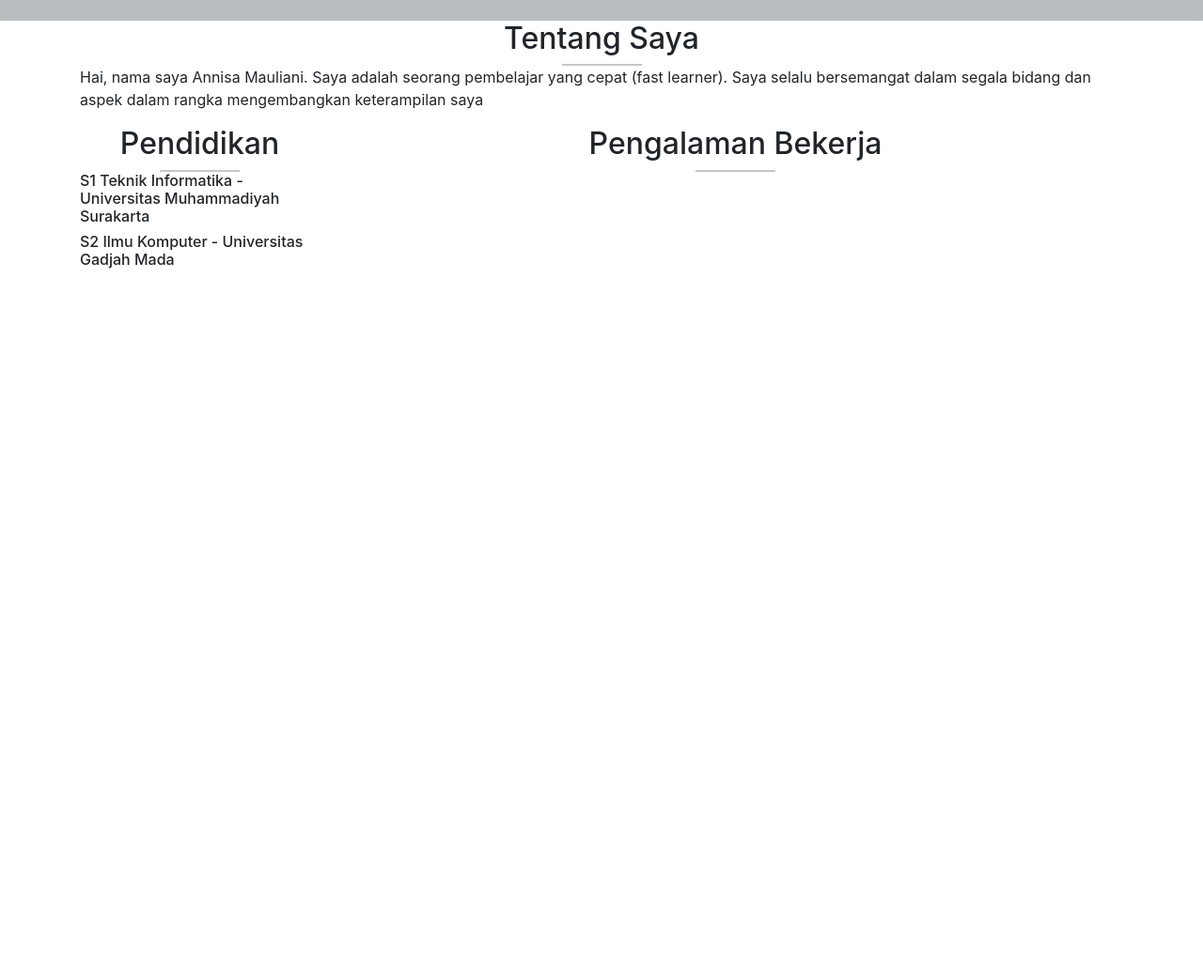
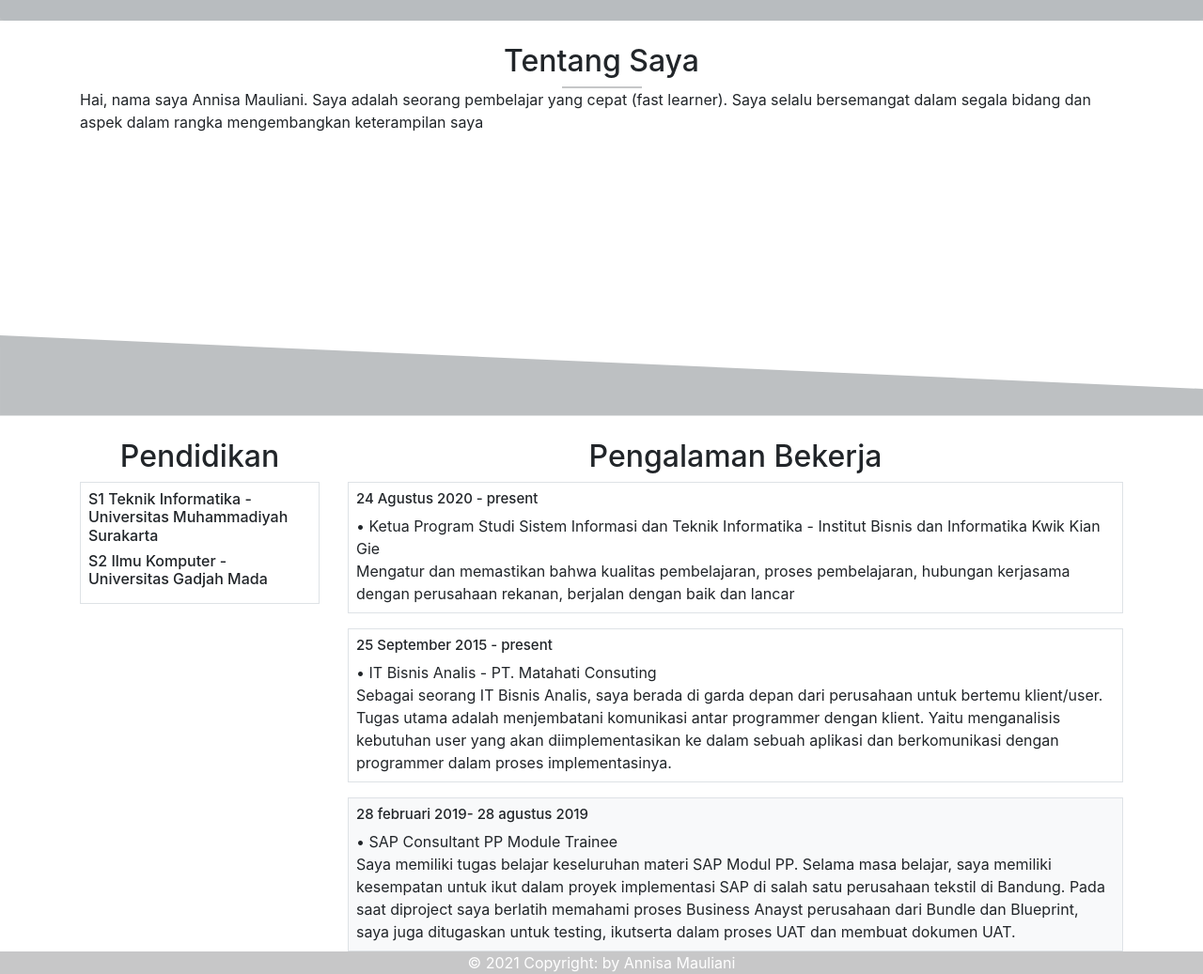
Before and after one commit to AnnisaMauliani/annisamauliani.github.io, a plain HTML site: page INDEX.html in a window 1280 px wide. Shown: the part 620-1657 px from the top of the page at 94% size. Before the commit the page ends 915 px from the top, so only its background shows below. Drawn offline with nearby package versions, Linux system fonts and the light colour scheme; files that its build step writes are made by us from their sources.

Commit message:
revisi 2

```diff
--- a/INDEX.html
+++ b/INDEX.html
@@ -13,21 +13,21 @@
 
     <title>Annisa Mauliani Portofolio</title>
   </head>
-  <body>
+  <body id="home">
     <!-- Navbar -->
         <nav class="navbar justify-content-end navbar-expand-lg navbar-light bg-light">
          <ul class="nav justify-content-end">
           <li class="nav-item">
-            <a class="nav-link active" aria-current="page" href="#">Home</a>
+            <a class="nav-link active" aria-current="page" href="#home">Home</a>
           </li>
           <li class="nav-item">
-            <a class="nav-link" href="#">About Me</a>
+            <a class="nav-link" href="#about">Tentang Saya</a>
           </li>
           <li class="nav-item">
-            <a class="nav-link" href="#">Education</a>
+            <a class="nav-link" href="#edu">Pendidikan</a>
           </li>
           <li class="nav-item">
-            <a class="nav-link" href="#">Work Experience</a>
+            <a class="nav-link" href="#edu">Pengalaman Bekerja</a>
           </li>
         </ul>
         </nav>
@@ -49,10 +49,11 @@
            <div class="container">
                <div class="row">
                    <div class="col-sm-12">
-                       <h2 class="text-center">Tentang Saya</h2>
+                       <br><h2 class="text-center">Tentang Saya</h2>
                         <hr style="width:85px; margin: auto;" />
                    </div>
                </div>
+
 
                <div class="row">
                    <div class="col-12">
@@ -60,28 +61,61 @@
                    </div>
                </div>
            </div>
+           <svg xmlns="http://www.w3.org/2000/svg" viewBox="0 0 1440 320"><path fill="#273036" fill-opacity="0.3" d="M0,224L1440,288L1440,320L0,320Z"></path></svg>
        </section>
     <!-- akhir about   -->
 
     <!-- Education -->
-    <section class="about" id="about">
+    <section class="about" id="edu">
            <div class="container">
                <div class="row">
                    <div class="col-sm-3">
-                       <h2 class="text-center">Pendidikan</h2>
-                        <hr style="width:85px; margin: auto;"/>
-                       <h6>S1 Teknik Informatika - Universitas Muhammadiyah Surakarta</h6>
-                       <h6>S2 Ilmu Komputer - Universitas Gadjah Mada</h6>
+                       <br><h2 class="text-center fs-2">Pendidikan</h2>
+                       <div class="p-2 border"><h6>S1 Teknik Informatika - Universitas Muhammadiyah Surakarta</h6>
+                       <h6>S2 Ilmu Komputer - Universitas Gadjah Mada</h6></div>
+
+
                    </div>
 
                    <div class="col-sm-9">
-                       <h2 class="text-center">Pengalaman Bekerja</h2>
-                        <hr style="width:85px; margin: auto;"/>
+                       <br><h2 class="text-center">Pengalaman Bekerja</h2>
+
+                       <div class="d-grid gap-3">
+                      <div class="p-2 border" text-center>
+                          <h5 style="font-size:15px;">24 Agustus 2020 - present</h5>
+                          • Ketua Program Studi Sistem Informasi dan Teknik Informatika - Institut Bisnis dan Informatika Kwik Kian Gie
+                          <br>  Mengatur dan memastikan bahwa kualitas pembelajaran, proses pembelajaran, hubungan kerjasama dengan perusahaan rekanan, berjalan dengan baik dan lancar</div>
+
+
+                      <div class="p-2 border">
+                          <h5 style="font-size:15px;">25 September 2015 - present</h5>
+                          • IT Bisnis Analis - PT. Matahati Consuting
+                          <br text-center>Sebagai seorang IT Bisnis Analis, saya berada di garda depan dari perusahaan untuk bertemu klient/user. Tugas utama adalah menjembatani komunikasi antar programmer dengan klient. Yaitu menganalisis kebutuhan user yang akan diimplementasikan ke dalam sebuah aplikasi dan berkomunikasi dengan programmer dalam proses implementasinya.
+                      </div>
+
+                      <div class="p-2 bg-light border">
+                          <h5 style="font-size:15px;"> 28 februari 2019- 28 agustus 2019 </h5>
+                          • SAP Consultant PP Module Trainee
+                          <br>Saya memiliki tugas belajar keseluruhan materi SAP Modul PP. Selama masa belajar, saya memiliki kesempatan untuk ikut dalam proyek implementasi SAP di salah satu perusahaan tekstil di Bandung. Pada saat diproject saya berlatih memahami proses Business Anayst perusahaan dari Bundle dan Blueprint, saya juga ditugaskan untuk testing, ikutserta dalam proses UAT dan membuat dokumen UAT.
+                      </div>
+
+                      </div>
                    </div>
                </div>
                </div>
+    </section>
     <!-- Akhir Education -->
 
+    <!-- Footer -->
+            <footer class="bg-light text-center text-white">
+              <!-- Copyright -->
+              <div class="text-center" style="background-color: rgba(0, 0, 0, 0.2);">
+                © 2021 Copyright:
+                <a class="text-white" href="https://www.instagram.com/annisamauliani/">by Annisa Mauliani</a>
+              </div>
+              <!-- Copyright -->
+            </footer>
+    <!-- Footer -->
 
     <!-- Optional JavaScript; choose one of the two! -->
 
```
